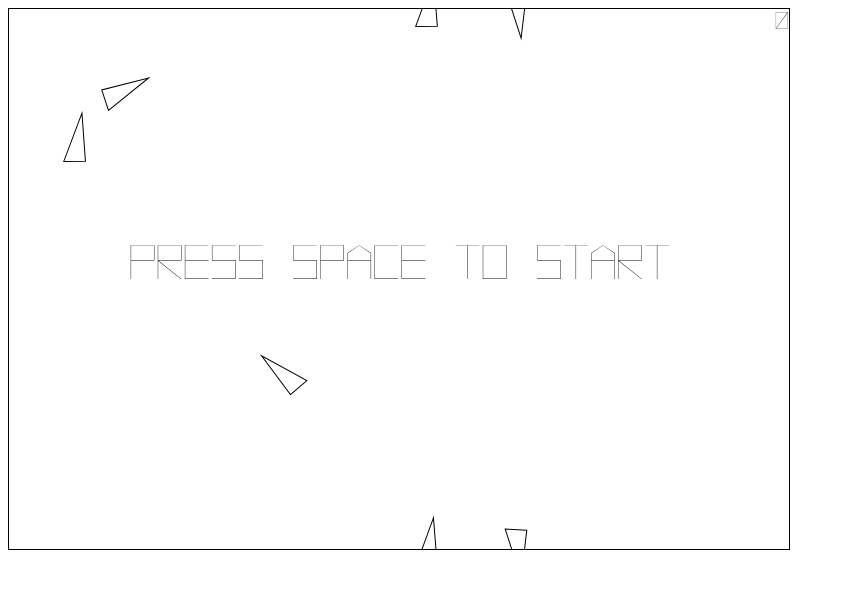
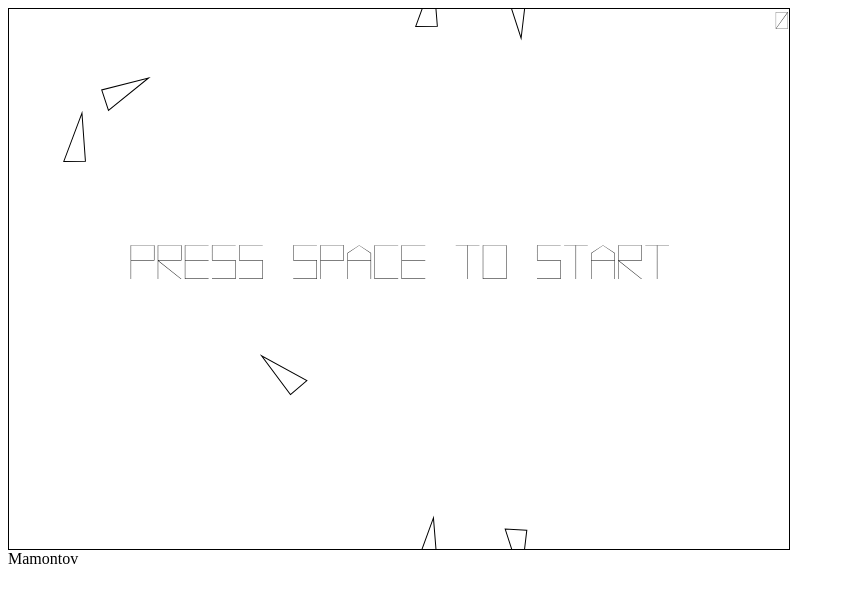
Before and after one commit to wladeezlav/asu_git_is6315, a plain HTML site: page index.html in a window 1280 px wide. Shown: the whole page, without its empty margins (0-845 px from the left). Drawn offline with Linux system fonts and the light colour scheme.

Commit message:
commit6: index.html was changed

```diff
--- a/index.html
+++ b/index.html
@@ -15,6 +15,7 @@
       #space { width:200px; height:200px; bottom:0px; right:0px; }
     </style>
   </head>
+
   <body>
     <div id="game-container">
       <canvas id="canvas" width="780" height="540"></canvas>
@@ -27,5 +28,8 @@
         <div id="space" class='button'>FIRE</div>
       </div>
     </div>
+      <footer>
+        Mamontov
+      </footer>
   </body>
 </html>
```
